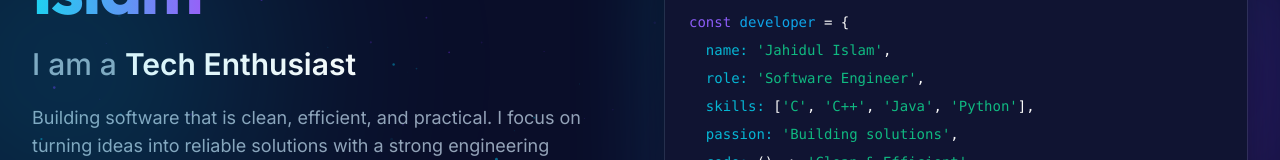
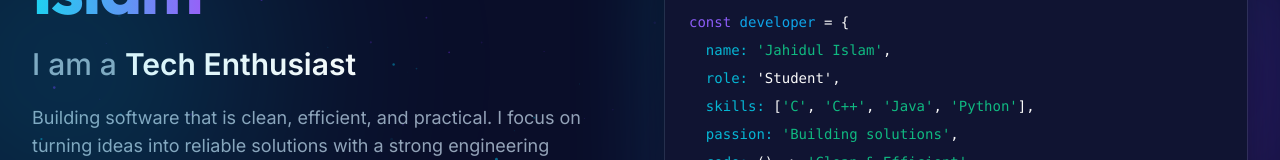
Before and after one commit to Jahidul183019/My_Portfolio, a React (Vite) app: page / in a window 1280 px wide. Shown: the part 325-485 px from the top of the page. Built offline with nearby package versions, Linux system fonts and the light colour scheme.

Commit message:
Update Hero.tsx

```diff
--- a/src/sections/Hero.tsx
+++ b/src/sections/Hero.tsx
@@ -11,7 +11,7 @@ const TITLES = [
 
 const CODE_SNIPPET = `const developer = {
   name: 'Jahidul Islam',
-  role: 'Software Engineer',
+  role: 'Student',
   skills: ['C', 'C++', 'Java', 'Python'],
   passion: 'Building solutions',
   code: () => 'Clean & Efficient'
```
